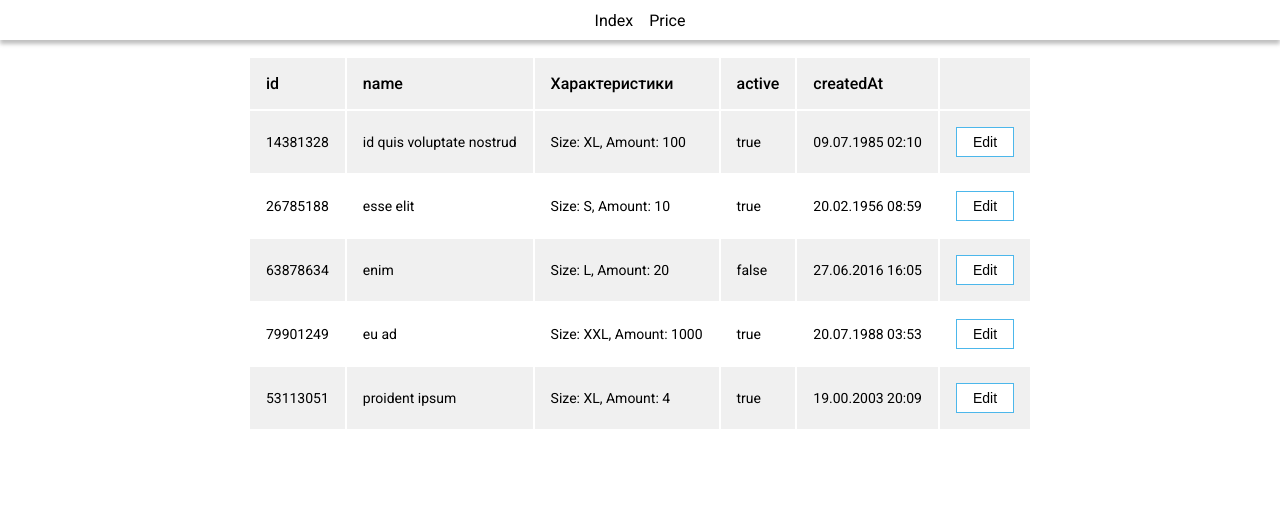
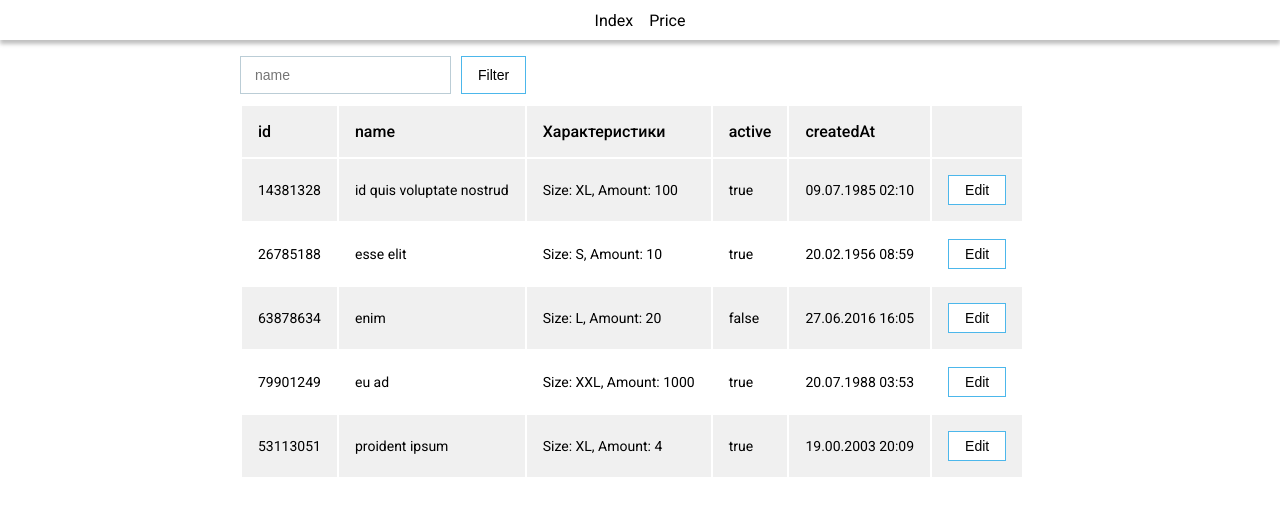
Before and after one commit to dissin101/universal_table, a React (Create React App) app: page / in a window 1280 px wide. Shown: the top 516 px of the page. Built offline with nearby package versions, Linux system fonts and the light colour scheme.

Commit message:
Add products filtration, move filter & form to module, refactoring

```diff
--- /dev/null
+++ b/src/components/Input/index.tsx
@@ -0,0 +1,10 @@
+import React, { InputHTMLAttributes } from "react";
+import { StyledInput } from "./styles";
+
+interface IInputProps extends InputHTMLAttributes<HTMLInputElement> {}
+
+const Input: React.FC<IInputProps> = (props) => {
+  return <StyledInput {...props} />;
+};
+
+export default Input;
--- /dev/null
+++ b/src/components/Input/styles.ts
@@ -0,0 +1,14 @@
+import styled from "styled-components";
+
+export const StyledInput = styled("input")`
+  border: 1px solid #bbcdd6;
+  min-height: 36px;
+  padding: 0 14px;
+  outline: none;
+  font-size: 14px;
+
+  &:hover,
+  &:active {
+    border: 1px solid #4cb7eb;
+  }
+`;
--- /dev/null
+++ b/src/modules/products/EditProductForm/index.tsx
@@ -0,0 +1,38 @@
+import { IProduct } from "../../../interfaces/products";
+import React, { useState } from "react";
+import Input from "../../../components/Input";
+import Button from "../../../components/Button";
+import { StyledFormContainer } from "./styles";
+
+interface IEditProductFormProps {
+  product: IProduct;
+  onSave: (editedProduct: IProduct) => void;
+}
+
+const EditProductForm: React.FC<IEditProductFormProps> = ({
+  product,
+  onSave,
+}) => {
+  const [name, setName] = useState(product.name);
+
+  const onChangeInput = (e: React.ChangeEvent<HTMLInputElement>) => {
+    setName(e.currentTarget.value);
+  };
+
+  const onClickSaveBtn = () => {
+    if (!name.length){
+      return alert('Field "name" cannot be empty!')
+    }
+
+    onSave({ ...product, name });
+  };
+
+  return (
+    <StyledFormContainer>
+      <Input value={name} onChange={onChangeInput} />
+      <Button onClick={onClickSaveBtn}>Save</Button>
+    </StyledFormContainer>
+  );
+};
+
+export default EditProductForm;
--- /dev/null
+++ b/src/modules/products/EditProductForm/styles.ts
@@ -0,0 +1,8 @@
+import styled from "styled-components";
+
+export const StyledFormContainer = styled("div")`
+  flex: 1;
+  flex-direction: column;
+  display: flex;
+  justify-content: space-between;
+`;
--- /dev/null
+++ b/src/modules/products/FilterProducts/index.tsx
@@ -0,0 +1,24 @@
+import React, {useState} from "react";
+import Button from "../../../components/Button";
+import Input from "../../../components/Input";
+import {Container} from "./styles";
+
+interface IFilterProductsProps {
+    onFilter: (name: string) => void
+}
+
+const FilterProducts: React.FC<IFilterProductsProps> = ({onFilter}) => {
+
+    const [name, setName] = useState("");
+
+    const onChangeInput = (e: React.ChangeEvent<HTMLInputElement>) => setName(e.target.value)
+
+    const onClickFilterButton = () => onFilter(name)
+
+    return <Container>
+        <Input placeholder={'name'} value={name} onChange={onChangeInput}/>
+        <Button onClick={onClickFilterButton}>Filter</Button>
+    </Container>
+}
+
+export default FilterProducts
--- /dev/null
+++ b/src/modules/products/FilterProducts/styles.ts
@@ -0,0 +1,7 @@
+import styled from "styled-components";
+
+export const Container = styled('div')`
+    display: flex;
+    gap: 10px;
+    margin-bottom: 10px;
+`
--- a/src/routes/products.tsx
+++ b/src/routes/products.tsx
@@ -1,14 +1,17 @@
 import Table from "../components/Table";
 import { IProduct, IProductOptions } from "../interfaces/products";
 import Button from "../components/Button";
-import React, { useReducer, useState } from "react";
+import React, {useMemo, useReducer, useState} from "react";
 import Modal from "../components/Modal";
 import { productReducer, initialState } from "../reducers/productReducer";
+import EditProductForm from "../modules/products/EditProductForm";
+import FilterProducts from "../modules/products/FilterProducts";
 
 const ProductsPage = () => {
   const [state, dispatch] = useReducer(productReducer, initialState);
   const [currentProduct, setCurrentProduct] = useState<IProduct | null>(null);
   const [isOpenModal, setIsOpenModal] = useState<boolean>(false);
+  const [filterText, setFilterText] = useState<string>("");
 
   const onChangeModalVisibility = () =>
     setIsOpenModal((prevState) => !prevState);
@@ -19,23 +22,25 @@ const ProductsPage = () => {
   };
 
   const onClickSaveBtn = (payload: IProduct) => {
-
-    if (currentProduct?.name.length === 0) {
-      return alert('Field "name" cannot be empty!');
-    }
-
     dispatch({ type: "EDIT_PRODUCT", payload });
     onChangeModalVisibility();
   };
+
+  const filteredProducts = useMemo(() => {
+    return state.products.filter((product) =>
+        product.name.toLowerCase().includes(filterText.toLowerCase())
+    );
+  }, [filterText, state.products]);
 
   /**
    * Привел примеры рендеринга кастомных ячеек.
    * Все кастомно рендерить не стал
    */
   return (
-    <>
+    <div style={{width: 800}}>
+      <FilterProducts onFilter={setFilterText}/>
       <Table
-        data={state.products}
+        data={filteredProducts}
         renderCustomHeaderCell={(key) => {
           if (key === "action") return <></>;
 
@@ -70,38 +75,7 @@ const ProductsPage = () => {
           <EditProductForm product={currentProduct} onSave={onClickSaveBtn} />
         )}
       </Modal>
-    </>
-  );
-};
-
-/**
- * Не стал выносить в отдельный компонент в рамках тестового
- */
-
-interface IEditProductFormProps {
-  product: IProduct;
-  onSave: (editedProduct: IProduct) => void;
-}
-
-const EditProductForm: React.FC<IEditProductFormProps> = ({
-  product,
-  onSave,
-}) => {
-  const [name, setName] = useState(product.name);
-
-  const onChangeInput = (e: React.ChangeEvent<HTMLInputElement>) => {
-    setName(e.currentTarget.value);
-  };
-
-  const onClickSaveBtn = () => {
-    onSave({ ...product, name });
-  };
-
-  return (
-    <>
-      <input value={name} onChange={onChangeInput} />
-      <Button onClick={onClickSaveBtn}>Save</Button>
-    </>
+    </div>
   );
 };
 
```
